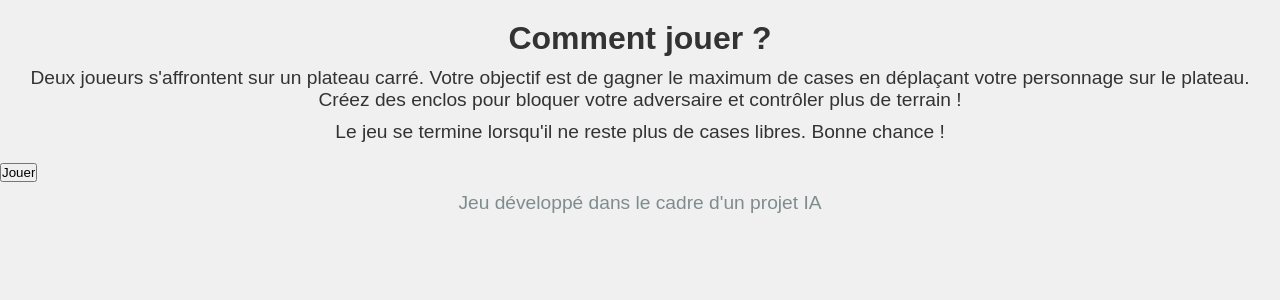
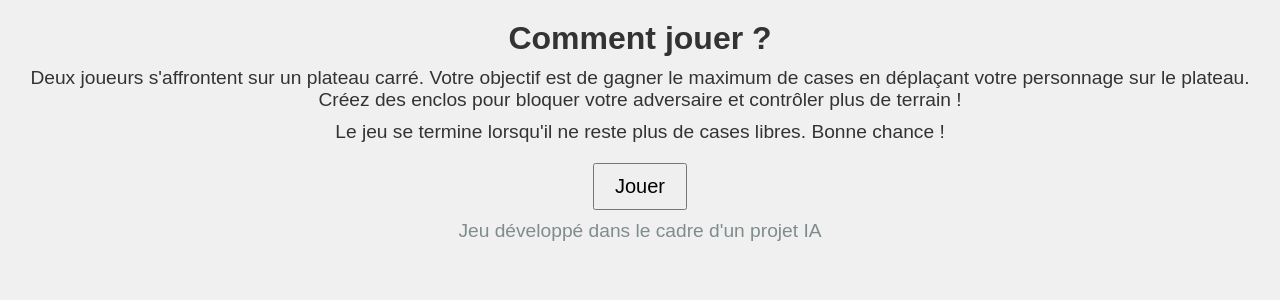
Before and after one commit to perdita96/Projet-IA, a Flask app: page / in a window 1280 px wide. Shown: the part 85-385 px from the top of the page. Run offline with Flask 3, Linux system fonts and the light colour scheme.

Commit message:
centrage boutton

```diff
--- a/BLOCKADE/Templates/app.css
+++ b/BLOCKADE/Templates/app.css
@@ -57,3 +57,14 @@ td {
     vertical-align: middle;
     border: 1px solid gray;
 }
+
+.playButton {
+    display: flex;
+    justify-content: center;
+    align-items: center;
+}
+
+input[type="button"] {
+    font-size: 20px;
+    padding: 10px 20px;
+}
--- a/BLOCKADE/Templates/game.html
+++ b/BLOCKADE/Templates/game.html
@@ -1,9 +1,6 @@
 {% extends 'base.html'%}
 
 {%block content%}
-<<<<<<< HEAD
-
-=======
     <script type="text/javascript">
         let BOARD_SIZE = 5;
 
@@ -24,5 +21,4 @@
 
         body.appendChild(table);
     </script>
->>>>>>> b659dd17ba8f42e4531dffe1cbfb81235175a1d2
 {%endblock%}
--- a/BLOCKADE/Templates/index.html
+++ b/BLOCKADE/Templates/index.html
@@ -6,6 +6,7 @@
 	            location.href = './game';
 	    }
     </script>
-
-    <input type="button" value="Jouer" onclick="runGame()"/>
+    <div class="playButton">
+        <input type="button" value="Jouer" onclick="runGame()"/>
+    </div>
 {%endblock%}
```
